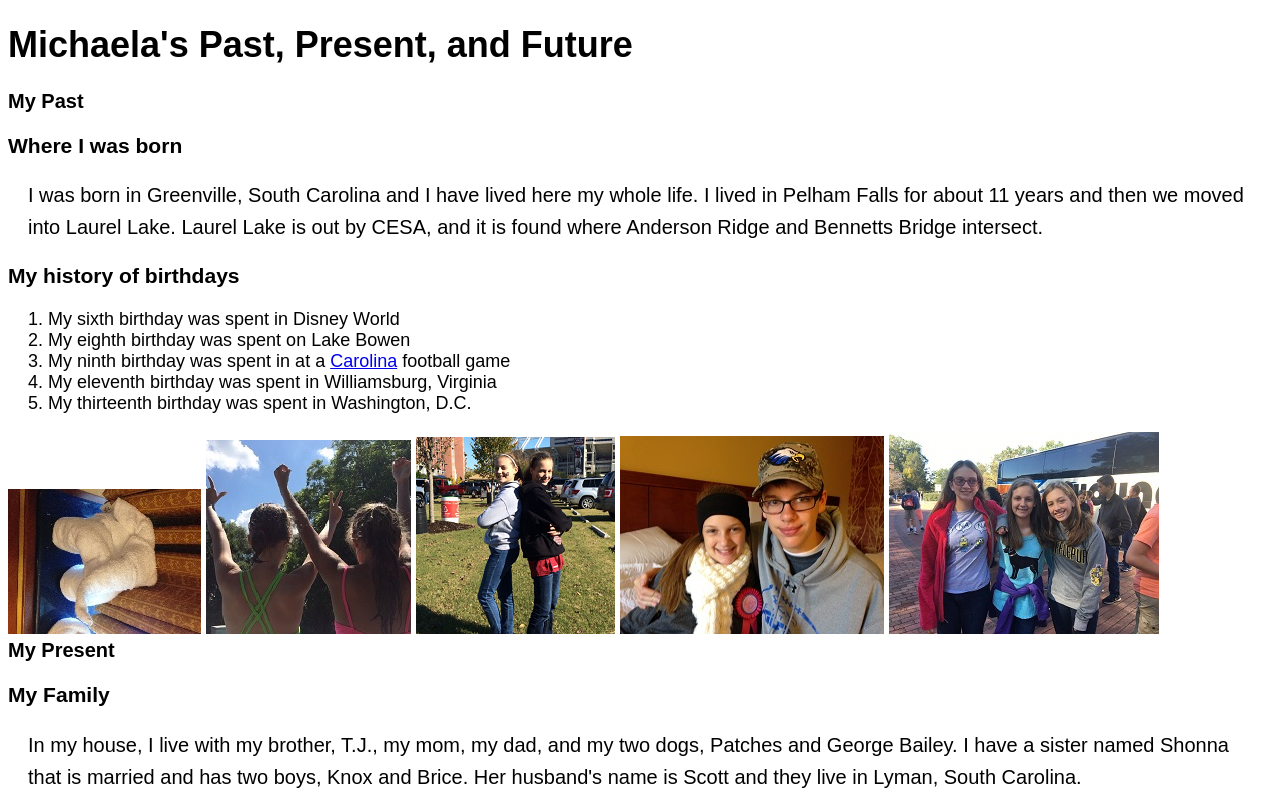
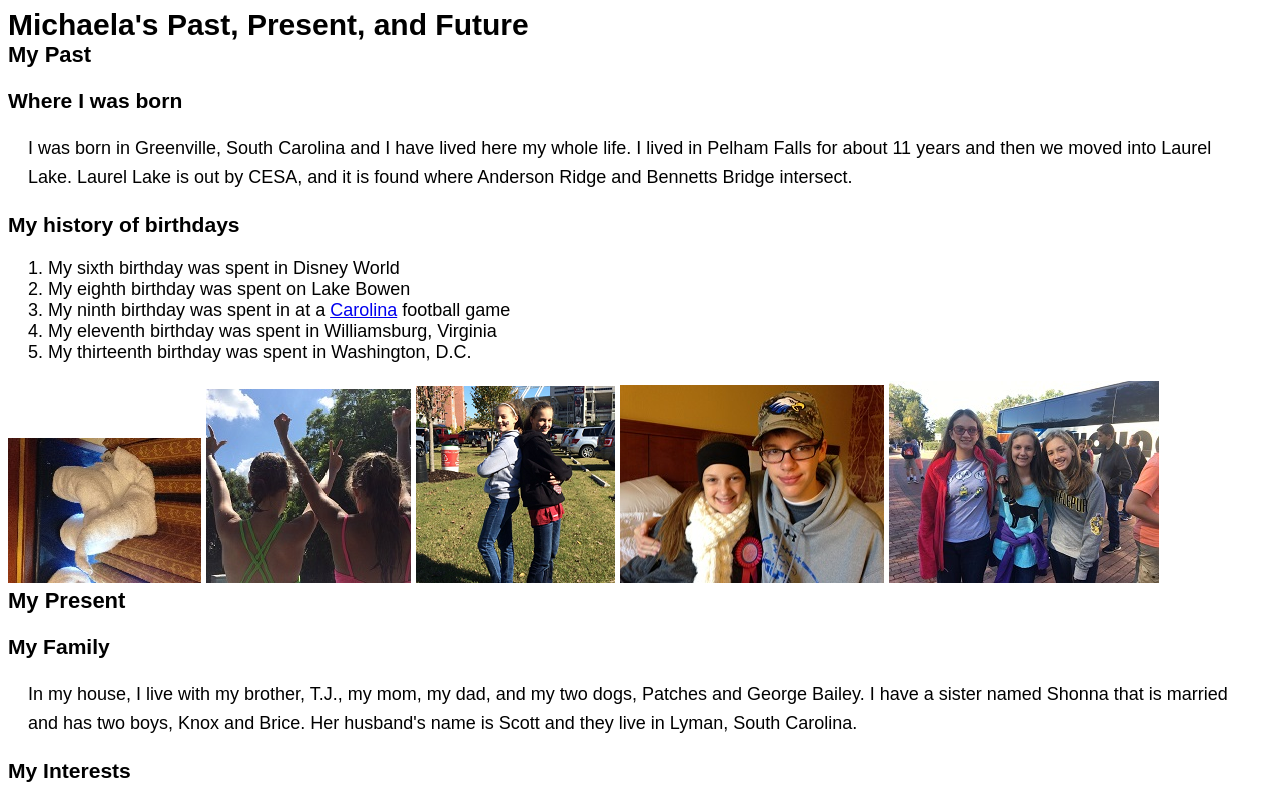
Before and after one commit to DogreRunt/past-present-future, a plain HTML site: page index.html in a window 1280 px wide. Shown: the top 800 px of the page. Drawn offline with Linux system fonts and the light colour scheme; a web font is replaced by a local one.

Commit message:
Add files via upload

```diff
--- a/index.html
+++ b/index.html
@@ -53,5 +53,5 @@
     <li>Learn how to water ski</li>
     <li>Finally do a full split</li>
     <li>Learn how to surf</li>
-    <li>Go horseback riding on the beach</li>
+    <li>Go scuba diving</li>
   </ul>
--- a/main.css
+++ b/main.css
@@ -7,14 +7,20 @@ section {
 
 }
 
+h1 {
+  font-size: 30px;
+  line-height: normal;
+  margin: auto;
+}
+
 h2 {
-  font-size: 20px;
+  font-size: 22px;
   line-height: normal;
   margin: auto;
 }
 
 p {
-  font-size: 20px;
+  font-size: 18px;
   line-height: 1.6;
   margin: 20px;
 }
```
